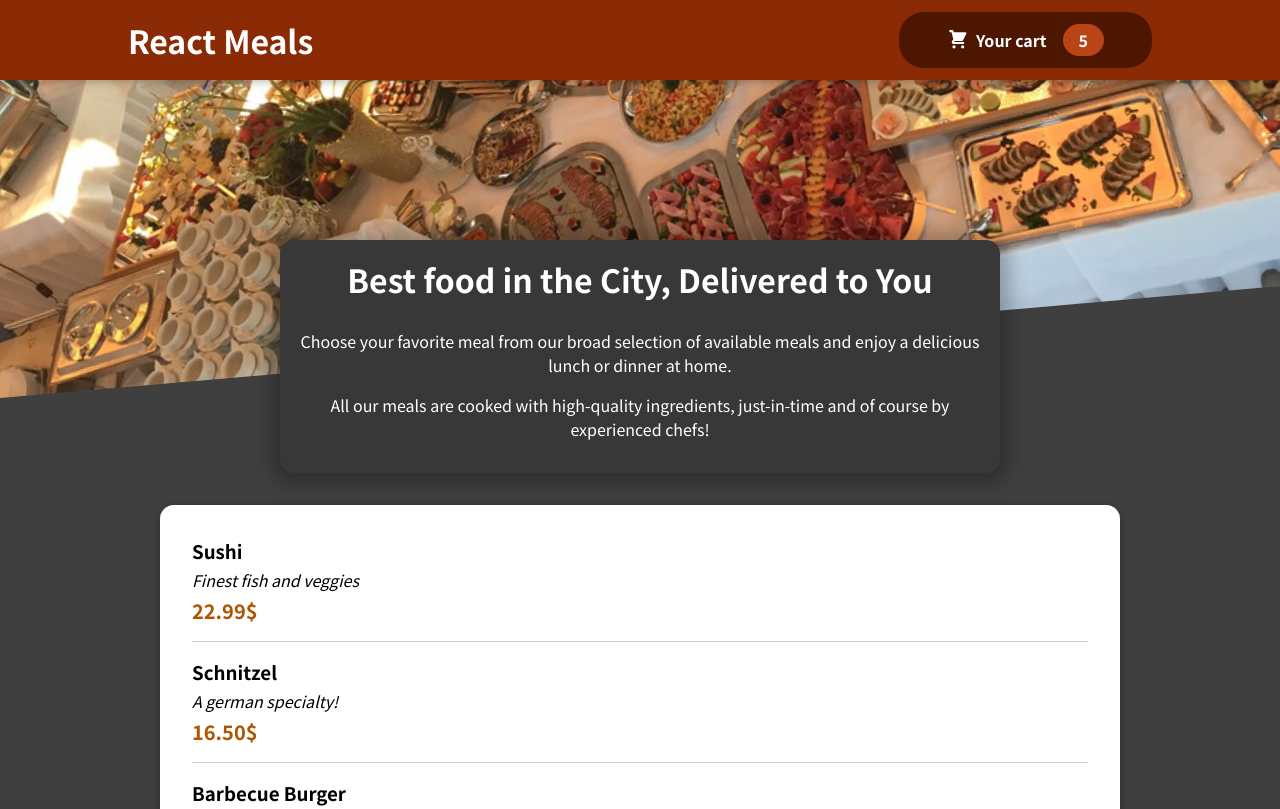
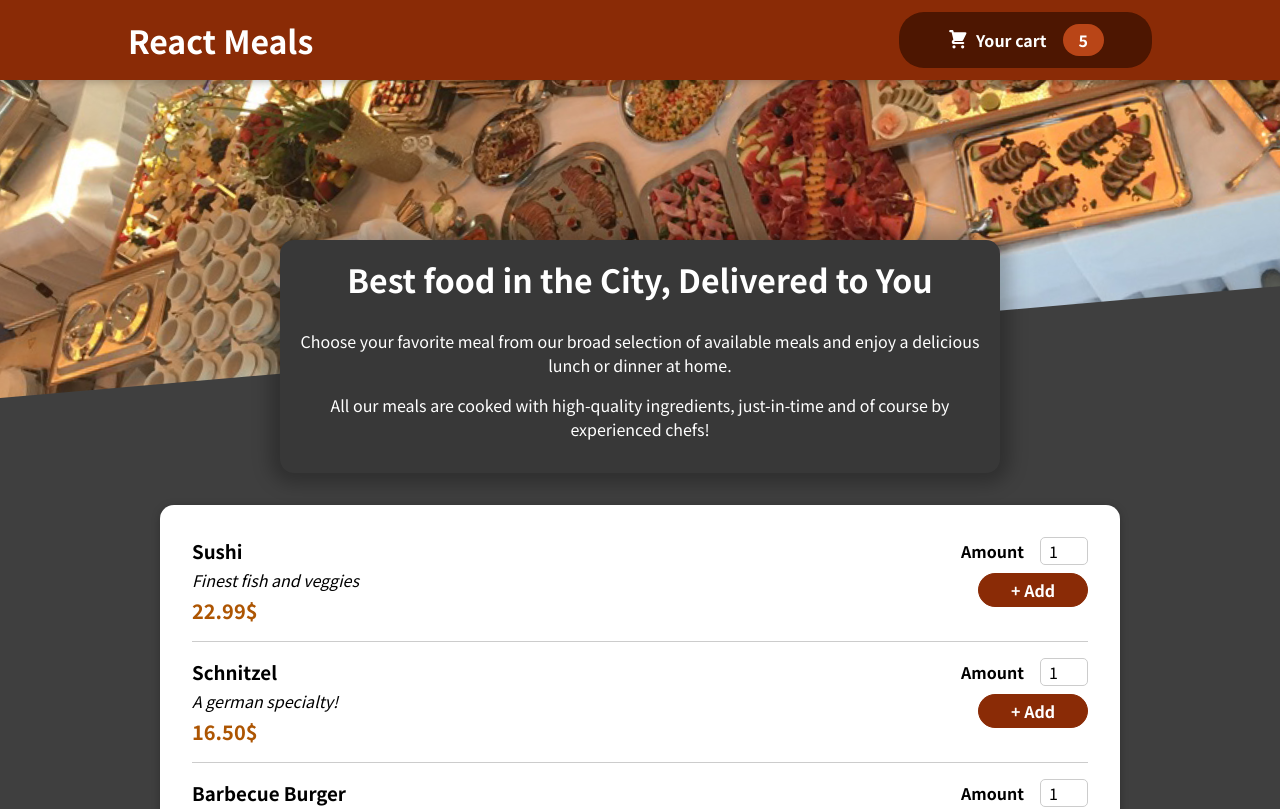
Before and after one commit to cvetanovv/food-order-app, a React (Create React App) app: page / in a window 1280 px wide. Shown: the top 809 px of the page. Built offline with nearby package versions, Linux system fonts and the light colour scheme.

Commit message:
Added input form component

```diff
--- a/src/components/Meals/MealItem/MealItem.js
+++ b/src/components/Meals/MealItem/MealItem.js
@@ -1,3 +1,5 @@
+
+import MealItemForm from "./MealItemForm";
 import classes from "./MealItem.module.css";
 
 const MealItem = (props) => {
@@ -11,7 +13,7 @@
                 <div className={classes.price}>{price}</div>
             </div>
             <div>
-
+                <MealItemForm />
             </div>
         </li>
     )
--- a/src/components/Meals/MealItem/MealItemForm.js
+++ b/src/components/Meals/MealItem/MealItemForm.js
@@ -0,0 +1,20 @@
+import Input from "../../UI/Input";
+import classes from "./MealItemForm.module.css"
+
+const MealItemForm = (props) => {
+    return (
+        <form className={classes.form}>
+            <Input label="Amount" input={{
+                id: 'amount',
+                type: 'number',
+                min: '1',
+                max: '5',
+                step: '1',
+                defaultValue: '1'
+            }}/>
+            <button>+ Add</button>
+        </form>
+    )
+}
+
+export default MealItemForm;
--- /dev/null
+++ b/src/components/Meals/MealItem/MealItemForm.module.css
@@ -0,0 +1,20 @@
+.form {
+    text-align: right;
+  }
+
+  .form button {
+    font: inherit;
+    cursor: pointer;
+    background-color: #8a2b06;
+    border: 1px solid #8a2b06;
+    color: white;
+    padding: 0.25rem 2rem;
+    border-radius: 20px;
+    font-weight: bold;
+  }
+
+  .form button:hover,
+  .form button:active {
+    background-color: #641e03;
+    border-color: #641e03;
+  }
--- /dev/null
+++ b/src/components/UI/Input.js
@@ -0,0 +1,12 @@
+import classes from "./Input.module.css"
+
+const Input = (props) => {
+    return (
+        <div className={classes.input}>
+            <label htmlFor={props.input.id}>{props.label}</label>
+            <input id={props.input.id} {...props.input}/>
+        </div>
+    )
+}
+
+export default Input;
--- /dev/null
+++ b/src/components/UI/Input.module.css
@@ -0,0 +1,18 @@
+.input {
+    display: flex;
+    align-items: center;
+    margin-bottom: 0.5rem;
+  }
+
+  .input label {
+    font-weight: bold;
+    margin-right: 1rem;
+  }
+
+  .input input {
+    width: 3rem;
+    border-radius: 5px;
+    border: 1px solid #ccc;
+    font: inherit;
+    padding-left: 0.5rem;
+  }
```
